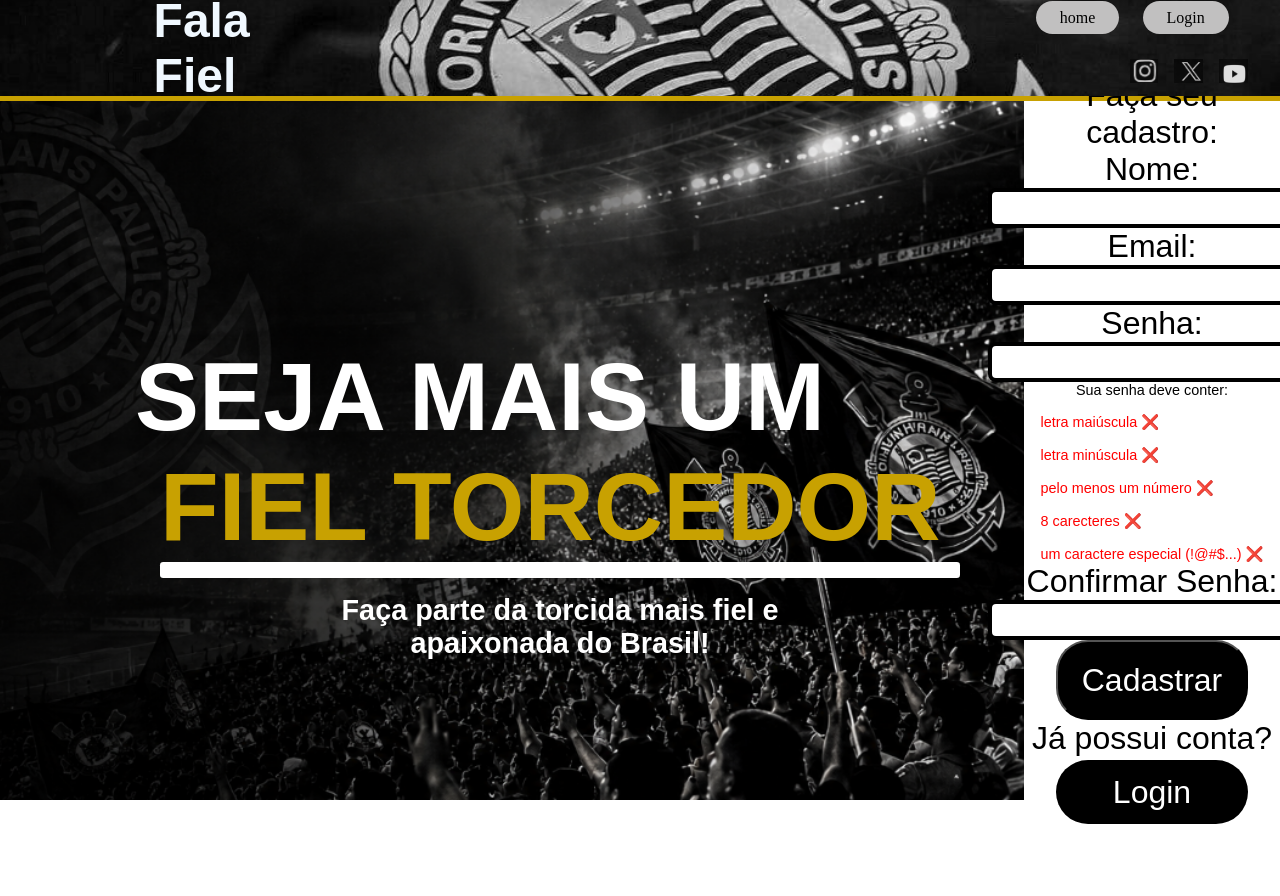
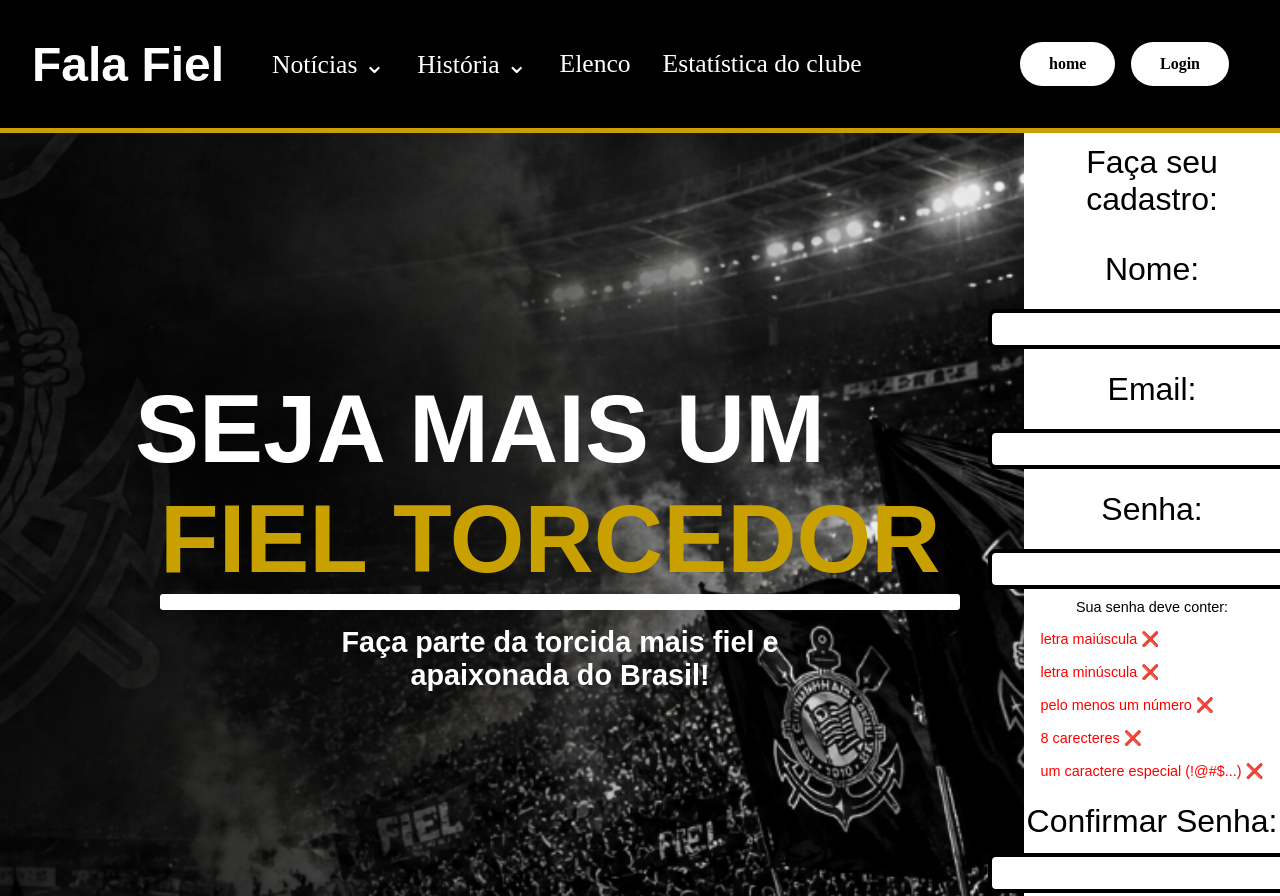
Before and after one commit to MVentura01/Fala-fiel, a website: page public/pagina-cadastro.html in a window 1280 px wide. Shown: the top 896 px of the page. Drawn offline with Linux system fonts and the light colour scheme.

Commit message:
Adicionando o novo header a todas as páginas.

```diff
--- a/public/css/cadastro..css
+++ b/public/css/cadastro..css
@@ -80,7 +80,7 @@
 main{
     display: flex;
     width: 100%;
-    height: 87.36vh;
+    min-height: calc(100vh - 8.5rem);
 }
 
 .fundo{
--- /dev/null
+++ b/public/css/header.css
@@ -0,0 +1,149 @@
+* {
+    margin: 0;
+    padding: 0;
+}
+
+
+
+.container-header {
+    display: flex;
+    flex-direction: row;
+    align-items: center;
+    width: 100%;
+    height: 8rem;
+    background-color: black;
+    padding: 0 2rem;
+    box-sizing: border-box;
+}
+
+.container-header .fala-fiel {
+    position: static;
+    transform: none;
+}
+
+.fala-fiel p {
+    color: white;
+    font-weight: bold;
+    font-size: 2.2rem;
+    white-space: nowrap;
+}
+
+.botoes-header {
+    display: flex;
+    align-items: stretch;
+    height: 100%;
+    gap: 2rem;
+    flex: 1;
+    margin-left: 3rem;
+}
+
+.dropdown {
+    position: relative;
+    display: flex;
+    align-items: center;
+    height: 100%;
+}
+
+.dropdown-titulo {
+    color: white;
+    font-weight: 500;
+    text-decoration: none;
+    cursor: pointer;
+    font-size: 1rem;
+}
+
+
+.dropdown-caixa {
+    position: absolute;
+    top: 100%;
+    left: 0;
+    min-width: 18rem;
+    padding: 1.5rem;
+    background-color: #fbfaf7;
+    border-radius: 1rem;
+    box-shadow: 0 8px 24px rgba(0, 0, 0, 0.2);
+    z-index: 10;
+
+    opacity: 0;
+    visibility: hidden;
+    transform: translateY(-8px);
+    transition: opacity 0.2s, transform 0.2s, visibility 0.2s;
+}
+
+.dropdown:hover .dropdown-caixa {
+    opacity: 1;
+    visibility: visible;
+    transform: translateY(0);
+}
+
+.caixa-titulo {
+    font-size: 0.85rem;
+    color: #888;
+    margin-bottom: 1rem;
+}
+
+.opcao {
+    display: block;
+    text-decoration: none;
+    padding: 0.6rem 0;
+}
+
+.opcao strong {
+    display: block;
+    color: #111;
+    font-size: 1.8rem;
+}
+
+.opcao span {
+    display: block;
+    color: #777;
+    font-size: 0.9rem;
+}
+
+.opcao:hover strong {
+    color: #c1a101;
+}
+
+.cadastro-login {
+    display: flex;
+    align-items: center;
+    gap: 1rem;
+}
+
+.cadastro,
+.login {
+    display: flex;
+    align-items: center;
+    justify-content: center;
+    padding: 0.8rem 1.8rem;
+    background-color: white;
+    border-radius: 2rem;
+    text-decoration: none;
+    transition: transform 0.2s;
+}
+
+.cadastro:hover,
+.login:hover {
+    transform: scale(1.25);
+}
+
+.cadastro p,
+.login p {
+    color: black;
+    font-weight: bold;
+}
+
+.fala-fiel p {
+    color: white;
+    font-weight: bold;
+    font-size: 3rem;
+    white-space: nowrap;
+}
+
+.dropdown-titulo {
+    color: white;
+    font-weight: 500;
+    text-decoration: none;
+    cursor: pointer;
+    font-size: 1.6rem;
+}
--- a/public/css/login.css
+++ b/public/css/login.css
@@ -3,39 +3,7 @@
     padding: 0;
 }
 
-.cabecalho{
-    display:flex;
-    flex-direction: row;
-    background-color: black;
-    background-image: url(/public/assets/img/imagemdoheader.jpg);
-    background-size: cover;
-    background-repeat: no-repeat;
-    background-position: center 38%;
-    height: 12vh;
-    width: 100%;
-    justify-content: space-between;
-    align-items: center;
-    position: sticky;
-    top: 0;
-}
 
-.menu{
-    height: 3rem;
-    width: 3rem;
-    margin-bottom: 3.2rem;
-    margin-left: 1rem;
-}
-
-.links img{
-    height: 1.5rem;
-    width: 1.8rem;
-}
-.links{
-    display: flex;
-    gap: 1rem;
-    align-items: center;
-    padding-top: 1rem;
-}
 
 .fala-fiel{
     color: aliceblue;
@@ -80,7 +48,7 @@
 main{
     display: flex;
     width: 100%;
-    height: 87.36vh;
+    min-height: calc(100vh - 8.56rem);
 }
 
 .fundo{
--- a/public/css/pagina-inicial.css
+++ b/public/css/pagina-inicial.css
@@ -12,19 +12,6 @@ header{
     z-index: 1000;
     top: 0;
     position: sticky;
-}
-
-.cabecalho{
-    display: flex;
-    flex-direction: row;
-    background-color: black;
-    background-image: url(/public/assets/img/imagemdoheader.jpg);
-    background-size: cover;
-    background-repeat: no-repeat;
-    background-position: center 38%;
-    height: 8rem;
-    justify-content: space-between;
-    align-items: center;
 }
 
 .menu{
@@ -86,7 +73,6 @@ header{
     background-color: #c1c0c0;
     border-radius: 2rem;
     padding: 0.2rem 1.2rem;
-    border: black 0.1rem solid;
     z-index: 100;
     gap: 0.5rem;
     align-items: center;
@@ -98,7 +84,6 @@ header{
     background-color: #c1c0c0;
     border-radius: 2rem;
     padding: 0.3rem 1.2rem;
-    border: black 0.1rem solid;
     text-decoration: none;
     color: black;
 }
@@ -107,6 +92,7 @@ header{
 .cadastro:hover{
     cursor: pointer;
     transform: scale(1.2);
+    box-shadow: 0 8px 0 #c8a101;
 }
 
 
@@ -699,7 +685,6 @@ footer{
     flex-direction: row;
 }
 .dentro-footer{
-
     height: 40rem;
     width:100%;
     display: flex;
--- a/public/pagina-cadastro.html
+++ b/public/pagina-cadastro.html
@@ -4,29 +4,64 @@
     <meta charset="UTF-8">
     <meta name="viewport" content="width=device-width, initial-scale=1.0">
     <link rel="stylesheet" href="../public/css/cadastro..css">
+    <link rel="stylesheet" href="../public/css/header.css">
     <title>Cadastro</title>
 </head>
 <body>
     <header>
-    <div class="cabecalho">
-         <div class="fala-fiel">
-        Fala <br> Fiel
+    <div class="container-header">
+        <div class="fala-fiel">
+            <p>Fala Fiel</p>
         </div>
-        <div class="direita">
-            <div class="cadastrar-login">
-                <a class="home" href="pagina-inicial.html">home</a>
-                <a class="login" href="/public/login.html">Login</a>
+
+        <div class="botoes-header">
+
+            <div class="dropdown">
+                <p class="dropdown-titulo">Notícias ⌄</p>
+                <div class="dropdown-caixa">
+                    <p class="caixa-titulo">Acompanhe o Timão</p>
+                    <a class="opcao" href="pagina-inicial.html#noticias">
+                        <strong>Últimas notícias</strong>
+                        <span>O que acabou de acontecer.</span>
+                    </a>
+                    <a class="opcao" href="#">
+                        <strong>Todas as notícias</strong>
+                        <span>Todo o histórico de matérias.</span>
+                    </a>
+                </div>
             </div>
-            <section class="links">
-                <a href="https://www.instagram.com/corinthians/"><img src="/public/assets/img/instagram.png" alt=""></a>
-                <a href="https://x.com/Corinthians"><img src="/public/assets/img/twitter.png" alt=""></a>
-                <a href="https://www.youtube.com/@corinthians"><img src="/public/assets/img/youtube.png" alt=""></a>
-            </section>
+
+            <div class="dropdown">
+                <p class="dropdown-titulo">História ⌄</p>
+                <div class="dropdown-caixa">
+                    <p class="caixa-titulo">Conheça as histórias</p>
+                    <a class="opcao" href="#">
+                        <strong>História do Corinthians</strong>
+                        <span>Da fundação até hoje.</span>
+                    </a>
+                    <a class="opcao" href="#">
+                        <strong>Minha história</strong>
+                        <span>Como me tornei corinthiano.</span>
+                    </a>
+                </div>
+            </div>
+
+            <div class="dropdown">
+                <a class="dropdown-titulo" href="pagina-inicial.html#elenco">Elenco</a>
+            </div>
+            <div class="dropdown">
+                <a class="dropdown-titulo" href="#">Estatística do clube</a>
+            </div>
         </div>
+
+        <div class="cadastro-login">
+            <a class="cadastro" href="/public/pagina-inicial.html"><p>home</p></a>
+            <a class="login" href="/public/login.html"><p>Login</p></a>
+        </div>
+
+    </div>
+      <div class="borda"></div>
         </header>
-            <div class="borda">
-
-            </div>
         <main>
             <div class="fundo">
                 <div class="hero-cadastro">
```
Also changed, not shown: public/header.html (added, +64 -0 lines), public/login.html (+48 -12 lines), public/pagina-inicial.html (+59 -27 lines).
